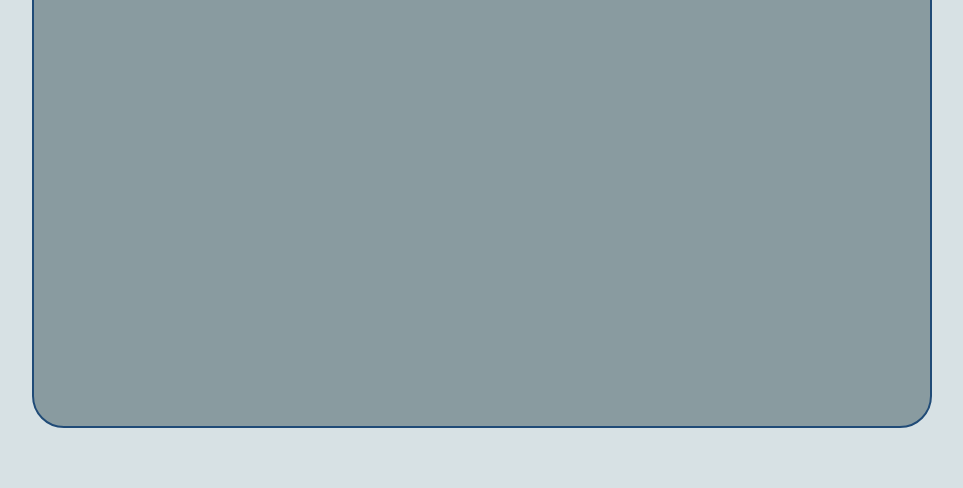
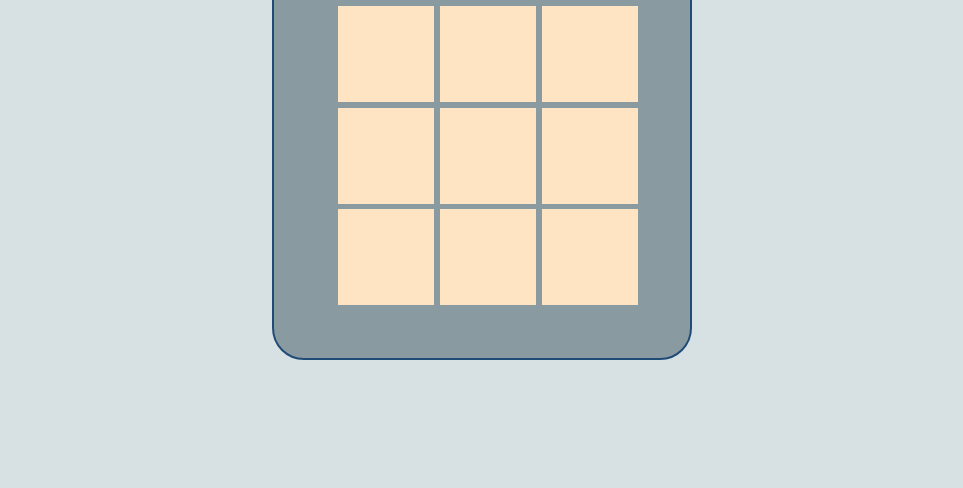
Before and after one commit to FBetulDemir/tic-tac-toe-game, a plain HTML site: page index.html in a window 1280 px wide. Shown: the part 312-800 px from the top of the page, without its empty margins (158-1121 px from the left). Drawn offline with Linux system fonts and the light colour scheme.

Commit message:
Created cells

```diff
--- a/index.html
+++ b/index.html
@@ -17,6 +17,17 @@
             <div class="player">x is playing</div>
             <div class="reset_game">Reset game</div>
         </div>
+        <div class="game_board">
+            <div class="cell"></div>
+            <div class="cell"></div>
+            <div class="cell"></div>
+            <div class="cell"></div>
+            <div class="cell"></div>
+            <div class="cell"></div>
+            <div class="cell"></div>
+            <div class="cell"></div>
+            <div class="cell"></div>
+        </div>
     </div>
     <script src="app.js"></script>
 </body>
--- a/styles/index.css
+++ b/styles/index.css
@@ -4,6 +4,7 @@ body{
    font-family: "Poppins", sans-serif;
    height: 100vh;
    background-color: #d7e1e4;
+   line-height: 1.5;
 }
 
 .container{
@@ -12,8 +13,9 @@ body{
     margin: 10%;
     padding: 5%;
     border-radius: 2rem;
-    width: 60%;
-    height: 60%;
+    height: fit-content;
+    /* width: 60%;
+    height: 60%; */
 }
 
 .title{
@@ -22,6 +24,7 @@ body{
     font-size: 30px;
 }
 
+/* Game header style */
 .title span{
     color: #eff5f6;
 }
@@ -42,3 +45,17 @@ body{
     text-decoration: underline;
     color: #293436;
 }
+
+/* Game board/cells style */
+.game_board{
+    display: grid;
+    grid-template-columns: repeat(3, 1fr);
+    grid-template-rows: repeat(3, 1fr);
+    grid-gap: 2%;
+}
+
+.cell{
+    height: 6rem;
+    width: 6rem;
+    background-color: bisque;
+}
```
